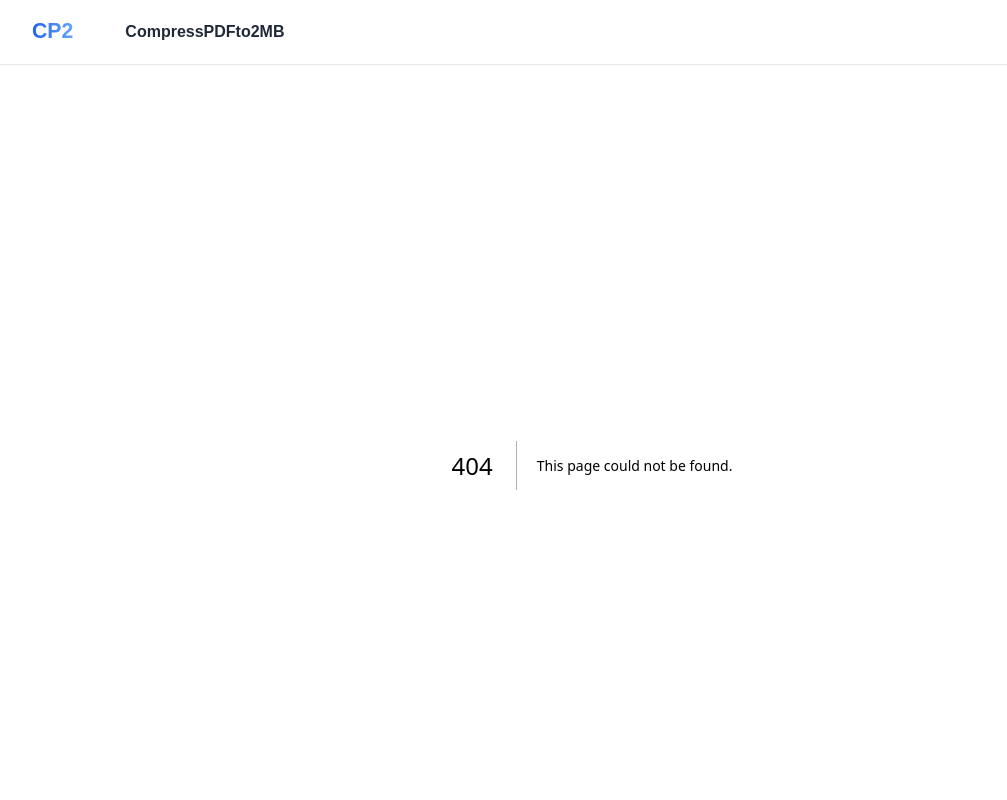
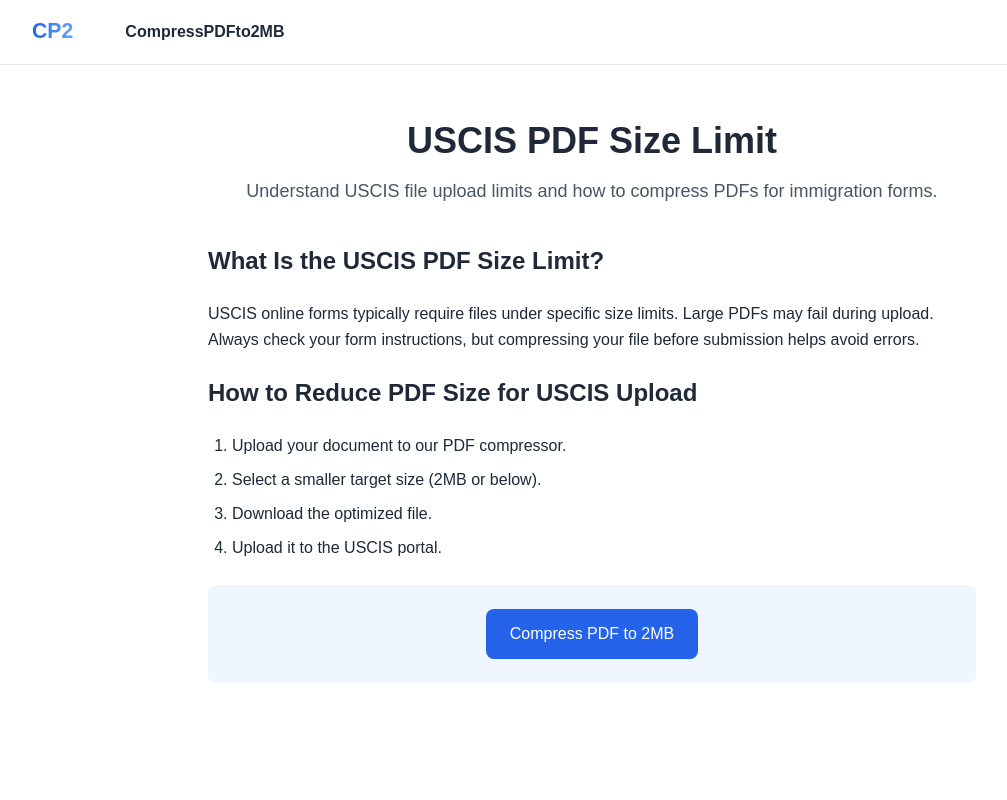
Before and after one commit to behicyildirim/compresspdfto2mb, a Next.js app: page /pdf-size-limit-for-uscis in a window 1280 px wide. Before the commit this address had no page. Shown: the top 800 px of the page, without its empty margins (48-1055 px from the left). Built offline with nearby package versions, Linux system fonts and the light colour scheme.

Commit message:
Add USCIS PDF size limit guide

```diff
--- /dev/null
+++ b/app/pdf-size-limit-for-uscis/page.tsx
@@ -0,0 +1,56 @@
+import Link from "next/link";
+
+export const metadata = {
+  title: "USCIS PDF Size Limit (File Upload Guide)",
+  description:
+    "Learn the USCIS PDF size limit and how to reduce PDF file size to meet immigration portal upload requirements.",
+};
+
+export default function UscisPdfSizeLimitPage() {
+  return (
+    <main className="min-h-screen bg-white px-4 py-14">
+      <div className="mx-auto max-w-3xl text-gray-800">
+
+        <h1 className="text-4xl font-bold text-center">
+          USCIS PDF Size Limit
+        </h1>
+
+        <p className="mt-4 text-lg text-gray-600 text-center">
+          Understand USCIS file upload limits and how to compress PDFs for immigration forms.
+        </p>
+
+        <div className="mt-10 space-y-6 leading-relaxed">
+
+          <h2 className="text-2xl font-semibold">
+            What Is the USCIS PDF Size Limit?
+          </h2>
+          <p>
+            USCIS online forms typically require files under specific size limits.
+            Large PDFs may fail during upload. Always check your form instructions,
+            but compressing your file before submission helps avoid errors.
+          </p>
+
+          <h2 className="text-2xl font-semibold mt-8">
+            How to Reduce PDF Size for USCIS Upload
+          </h2>
+          <ol className="list-decimal pl-6 space-y-2">
+            <li>Upload your document to our PDF compressor.</li>
+            <li>Select a smaller target size (2MB or below).</li>
+            <li>Download the optimized file.</li>
+            <li>Upload it to the USCIS portal.</li>
+          </ol>
+
+          <div className="mt-10 bg-blue-50 p-6 rounded-lg text-center">
+            <Link
+              href="/compress-pdf-to-2mb"
+              className="inline-block bg-blue-600 text-white px-6 py-3 rounded-lg hover:bg-blue-700 transition"
+            >
+              Compress PDF to 2MB
+            </Link>
+          </div>
+
+        </div>
+      </div>
+    </main>
+  );
+}
--- a/app/sitemap.xml/route.ts
+++ b/app/sitemap.xml/route.ts
@@ -33,6 +33,7 @@ export async function GET() {
     "/schengen-visa-pdf-size-limit",
     "/how-to-compress-a-pdf",
     "/pdf-size-limit-for-email",
+    "/pdf-size-limit-for-uscis",
 
     // Legal
     "/privacy",
```
